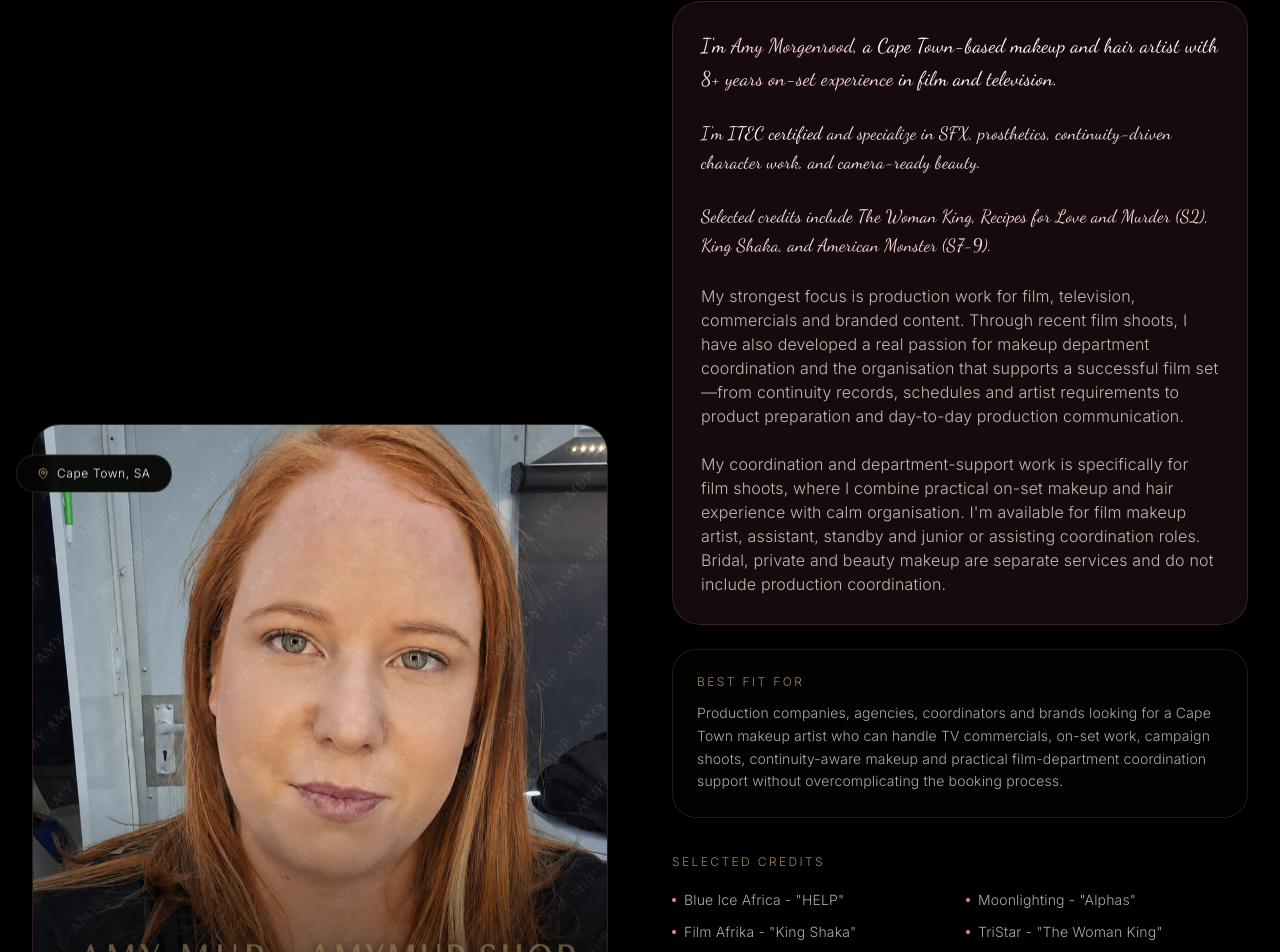
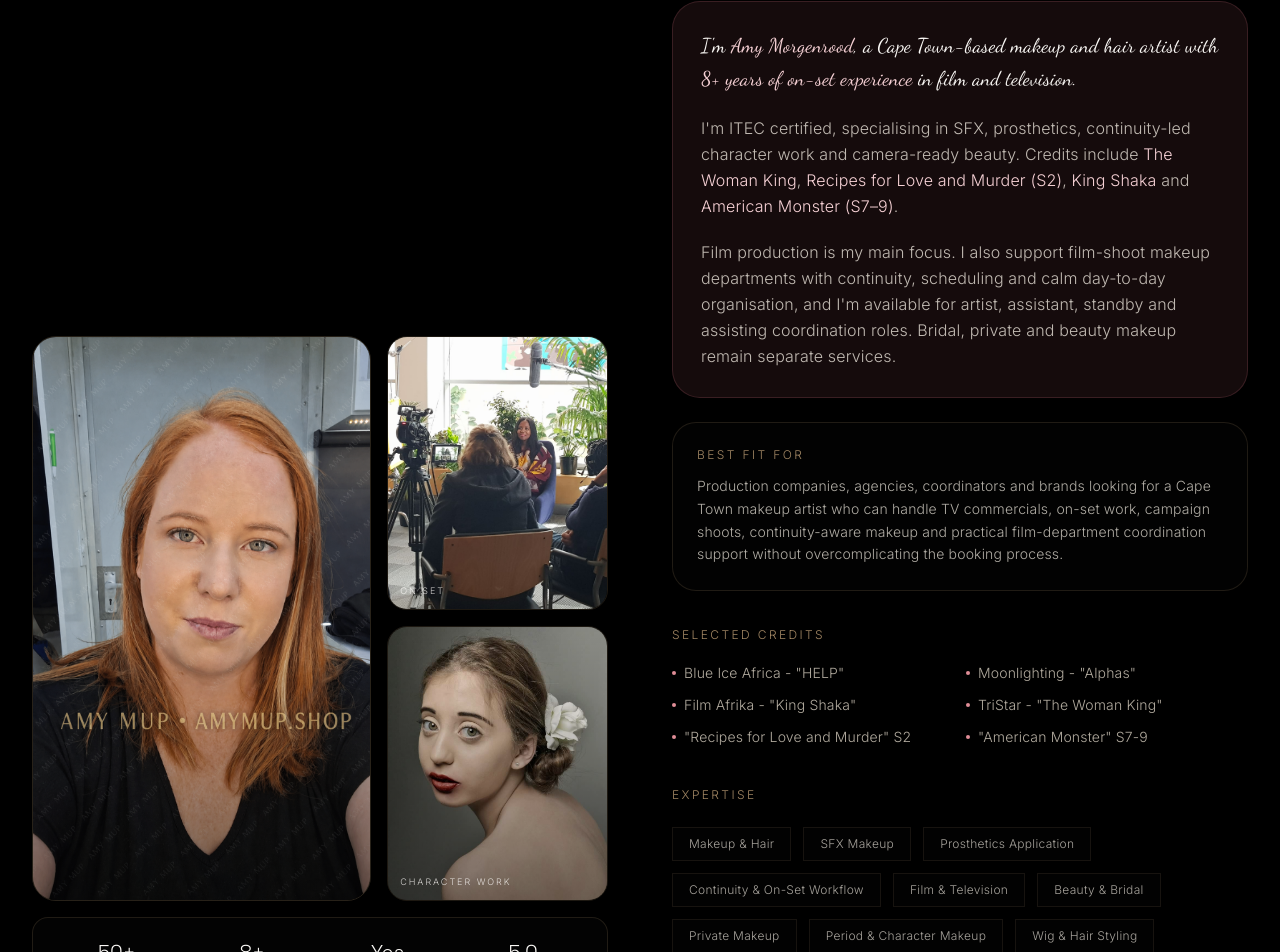
Before and after one commit to JohnMorgenrood/amy, a Next.js app: page / in a window 1280 px wide. Shown: the part 6455-7407 px from the top of the page. Built offline with nearby package versions, Linux system fonts and the light colour scheme.

Commit message:
Tighten and rebalance About section

```diff
--- a/src/components/sections/About.tsx
+++ b/src/components/sections/About.tsx
@@ -3,7 +3,7 @@
 import { useRef } from 'react'
 import { motion, useScroll, useTransform } from 'framer-motion'
 import Image from 'next/image'
-import { Award, MapPin, Calendar, Film, Star, Instagram } from 'lucide-react'
+import { Award, Calendar, Film, Star, Instagram } from 'lucide-react'
 
 const achievements = [
   { icon: Film, label: 'Film & TV Credits', value: '50+' },
@@ -84,45 +84,32 @@ export function About() {
             className="relative"
           >
             <motion.div style={{ y }} className="relative">
-              <div className="relative aspect-[4/5] overflow-hidden rounded-[1.75rem] border border-gold-500/20">
-                <Image
-                  src="/assets/about/amy-morgenrood-watermarked-hero.png"
-                  alt="Amy Morgenrood - Cape Town makeup artist"
-                  fill
-                  className="object-cover"
-                />
-                <div className="absolute inset-0 bg-gradient-to-t from-dark-950 via-transparent to-transparent" />
+              <div className="grid grid-cols-5 gap-3 sm:gap-4">
+                <div className="relative col-span-3 aspect-[3/5] overflow-hidden rounded-[1.5rem] border border-gold-500/20">
+                  <Image src="/assets/about/amy-morgenrood-watermarked-hero.png" alt="Amy Morgenrood - Cape Town makeup artist" fill draggable={false} className="object-cover" sizes="(max-width: 1024px) 58vw, 28vw" />
+                  <div className="absolute inset-0 bg-gradient-to-t from-dark-950/45 via-transparent to-transparent" />
+                </div>
+                <div className="col-span-2 grid gap-3 sm:gap-4">
+                  <div className="relative overflow-hidden rounded-[1.25rem] border border-gold-500/15">
+                    <Image src="/assets/portfolio/1623238044587_20180608_131019.jpg" alt="Cape Town film production set" fill draggable={false} className="object-cover" sizes="(max-width: 1024px) 36vw, 18vw" />
+                    <span className="absolute bottom-3 left-3 text-[9px] uppercase tracking-[0.22em] text-cream-100/80">On set</span>
+                  </div>
+                  <div className="relative overflow-hidden rounded-[1.25rem] border border-gold-500/15">
+                    <Image src="/assets/portfolio/FB_IMG_1487892884148.jpg" alt="Character makeup by Amy Morgenrood" fill draggable={false} className="object-cover" sizes="(max-width: 1024px) 36vw, 18vw" />
+                    <div className="absolute inset-0 bg-gradient-to-t from-dark-950/45 to-transparent" />
+                    <span className="absolute bottom-3 left-3 text-[9px] uppercase tracking-[0.22em] text-cream-100/80">Character work</span>
+                  </div>
+                </div>
               </div>
 
-              <motion.div
-                animate={{ y: [0, -8, 0] }}
-                transition={{ duration: 6, repeat: Infinity, ease: 'easeInOut' }}
-                className="absolute -bottom-8 -right-8 rounded-2xl p-8 bg-dark-900/95 backdrop-blur-sm border border-gold-500/20"
-              >
-                <div className="grid grid-cols-2 gap-6">
-                  {achievements.map((item, idx) => (
-                    <div key={idx} className="text-center">
-                      <div className="font-display text-xl font-light text-cream-100">
-                        {item.value}
-                      </div>
-                      <div className="text-[10px] tracking-[0.15em] uppercase text-cream-500/50 mt-1">
-                        {item.label}
-                      </div>
-                    </div>
-                  ))}
-                </div>
-              </motion.div>
-
-              <motion.div
-                animate={{ y: [0, -5, 0] }}
-                transition={{ duration: 5, repeat: Infinity, ease: 'easeInOut', delay: 1 }}
-                className="absolute top-8 -left-4 rounded-full px-5 py-2.5 bg-dark-900/95 backdrop-blur-sm border border-gold-500/20"
-              >
-                <div className="flex items-center gap-2">
-                  <MapPin className="w-3 h-3 text-gold-500/80" />
-                  <span className="text-xs tracking-wider text-cream-100">Cape Town, SA</span>
-                </div>
-              </motion.div>
+              <div className="mt-4 grid grid-cols-4 gap-2 rounded-2xl border border-gold-500/15 bg-dark-900/75 p-4 sm:p-5">
+                {achievements.map((item) => (
+                  <div key={item.label} className="text-center">
+                    <div className="font-display text-lg font-light text-cream-100 sm:text-xl">{item.value}</div>
+                    <div className="mt-1 text-[8px] uppercase tracking-[0.12em] text-cream-500/50 sm:text-[9px]">{item.label}</div>
+                  </div>
+                ))}
+              </div>
             </motion.div>
           </motion.div>
 
@@ -132,36 +119,23 @@ export function About() {
             viewport={{ once: true }}
             transition={{ duration: 0.8, delay: 0.2 }}
           >
-            <div className="space-y-6 rounded-[1.75rem] border border-rose-500/20 bg-rose-500/10 p-6 sm:p-7">
+            <div className="space-y-5 rounded-[1.75rem] border border-rose-500/20 bg-rose-500/10 p-6 sm:p-7">
               <p className="font-script text-cream-100 text-xl leading-relaxed">
                 I&apos;m <span className="text-rose-200">Amy Morgenrood</span>, a Cape Town-based
-                makeup and hair artist with
-                <span className="text-rose-200"> 8+ years on-set experience</span> in film and
-                television.
+                makeup and hair artist with <span className="text-rose-200">8+ years of on-set
+                experience</span> in film and television.
               </p>
-              <p className="font-script text-cream-100/90 text-lg leading-relaxed">
-                I&apos;m <span className="text-cream-100">ITEC certified</span> and specialize in
-                SFX, prosthetics, continuity-driven character work, and camera-ready beauty.
+              <p className="font-light leading-relaxed text-cream-300/80">
+                I&apos;m ITEC certified, specialising in SFX, prosthetics, continuity-led character
+                work and camera-ready beauty. Credits include <span className="text-rose-200">The
+                Woman King</span>, <span className="text-rose-200">Recipes for Love and Murder
+                (S2)</span>, <span className="text-rose-200">King Shaka</span> and <span className="text-rose-200">American Monster (S7–9)</span>.
               </p>
-              <p className="font-script text-cream-100/90 text-lg leading-relaxed">
-                Selected credits include <span className="text-rose-200">The Woman King</span>,
-                <span className="text-rose-200"> Recipes for Love and Murder (S2)</span>,
-                <span className="text-rose-200"> King Shaka</span>, and
-                <span className="text-rose-200"> American Monster (S7-9)</span>.
-              </p>
-              <p className="font-light text-cream-300/80">
-                My strongest focus is production work for film, television, commercials and
-                branded content. Through recent film shoots, I have also developed a real passion
-                for makeup department coordination and the organisation that supports a successful
-                film set—from continuity records, schedules and artist requirements to product
-                preparation and day-to-day production communication.
-              </p>
-              <p className="font-light text-cream-300/80">
-                My coordination and department-support work is specifically for film shoots, where
-                I combine practical on-set makeup and hair experience with calm organisation. I&apos;m
-                available for film makeup artist, assistant, standby and junior or assisting
-                coordination roles. Bridal, private and beauty makeup are separate services and do
-                not include production coordination.
+              <p className="font-light leading-relaxed text-cream-300/80">
+                Film production is my main focus. I also support film-shoot makeup departments with
+                continuity, scheduling and calm day-to-day organisation, and I&apos;m available for
+                artist, assistant, standby and assisting coordination roles. Bridal, private and
+                beauty makeup remain separate services.
               </p>
             </div>
 
```
